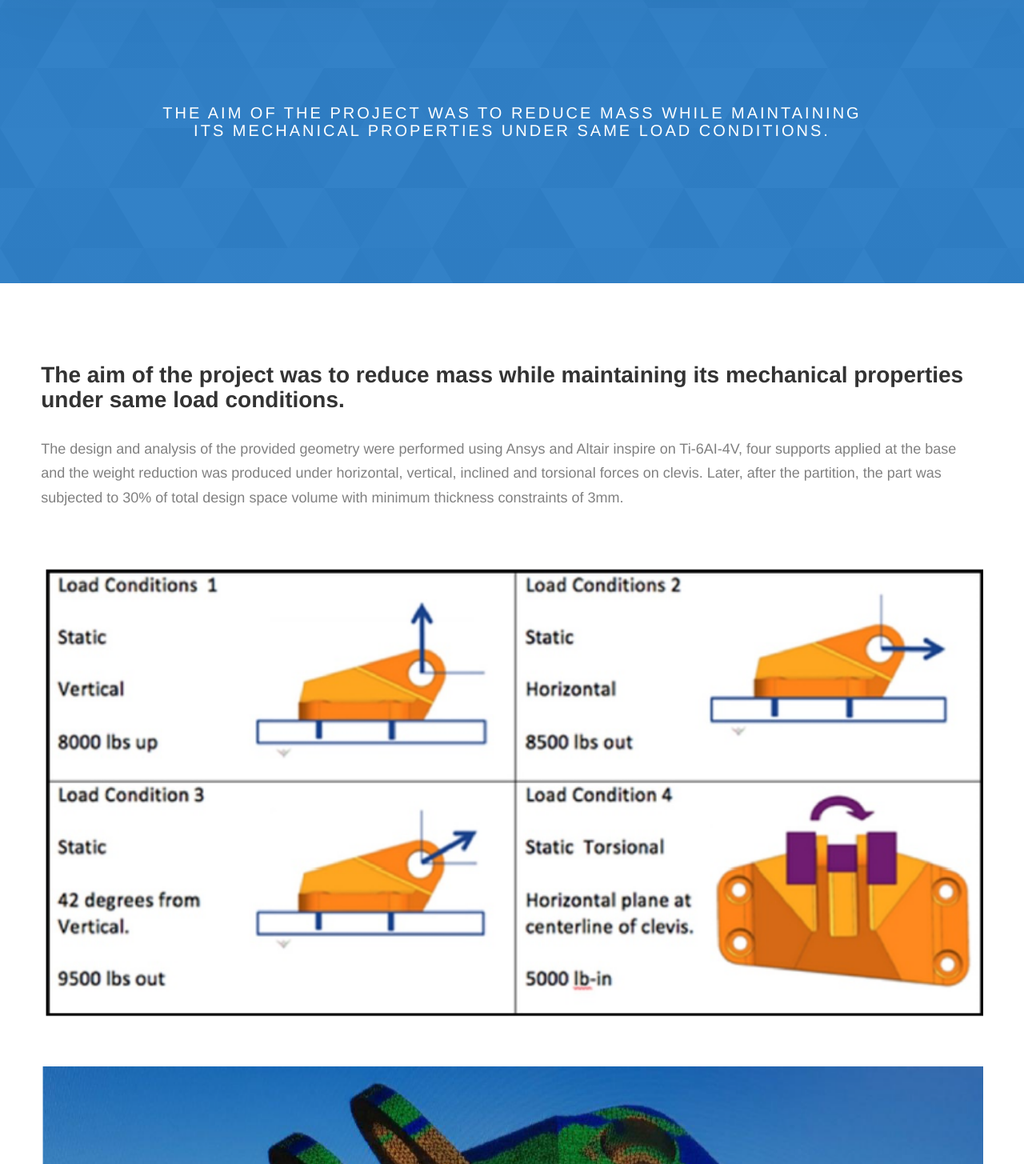
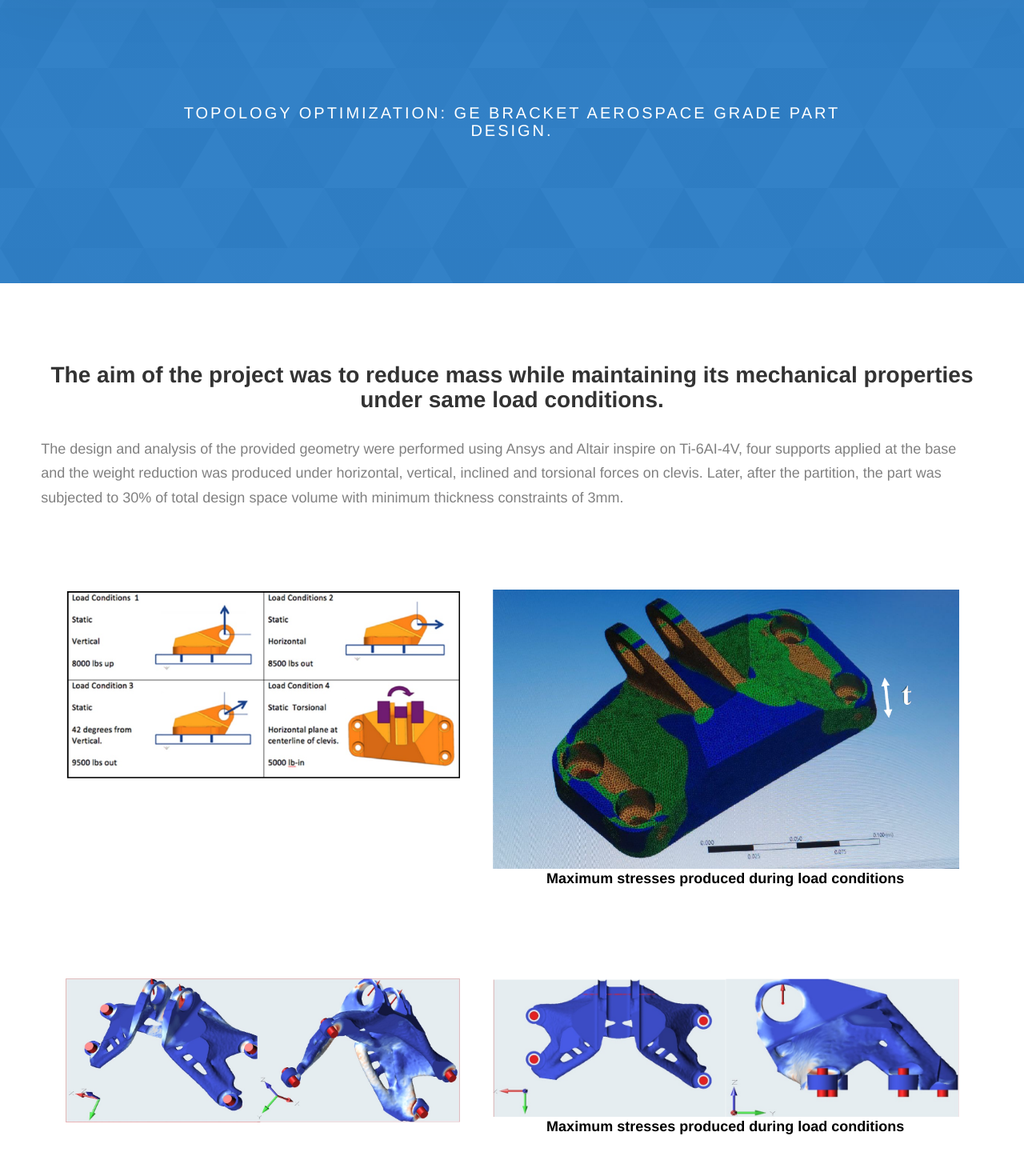
Before and after one commit to Pawankalwaniya/Pawankalwaniya, a website: page project2.html in a window 1280 px wide. Shown: the part 140-1595 px from the top of the page at 80% size. Drawn offline with nearby package versions, Linux system fonts and the light colour scheme.

Commit message:
Update project2.html

```diff
--- a/project2.html
+++ b/project2.html
@@ -93,8 +93,8 @@
   </header>
   <section class="project-cs-hero">
     <div class="project-cs-hero__content">
-      <h1 class="heading-primary" style="font-size: 2rem;">The aim of the project was to reduce mass while maintaining its
-        mechanical properties under same load conditions.</h1>
+      <h1 class="heading-primary" style="font-size: 2rem;">Topology Optimization: GE Bracket Aerospace Grade part
+        Design.</h1>
     </div>
   </section>
   <section class="project-details">
@@ -103,29 +103,33 @@
 
         <div class="project-details__content-main">
           <div class="project-details__desc">
-            <h3 class="project-details__content-title">The aim of the project was to reduce mass while maintaining its
+            <h3 class="project-details__content-title text-center">The aim of the project was to reduce mass while maintaining its
               mechanical properties under same load conditions.</h3>
             <p class="project-details__desc-para">
-              The design and analysis of the provided geometry were performed using Ansys and Altair inspire on Ti-6AI-4V,
-              four supports applied at the base and the weight reduction was produced under horizontal, vertical, inclined
+              The design and analysis of the provided geometry were performed using Ansys and Altair inspire on
+              Ti-6AI-4V,
+              four supports applied at the base and the weight reduction was produced under horizontal, vertical,
+              inclined
               and torsional forces on clevis. Later, after the partition, the part was subjected to 30% of total design
               space volume with minimum thickness constraints of 3mm.
             </p>
           </div>
         </div>
-        <div class="project-details__showcase-img-cont">
+        <div class="grid-container">
+          <div class="project-details__showcase-img-cont grid-item">
             <img src="./assets/project2/image1.png" alt="Project Image" class="project-details__showcase-img" />
           </div>
-        <div class="project-details__showcase-img-cont">
+          <div class="project-details__showcase-img-cont grid-item">
             <img src="./assets/project2/image2.png" alt="Project Image" class="project-details__showcase-img" />
             <p class="project_tit">Maximum stresses produced during load conditions</p>
           </div>
-        <div class="project-details__showcase-img-cont">
+          <div class="project-details__showcase-img-cont grid-item">
             <img src="./assets/project2/image3.png" alt="Project Image" class="project-details__showcase-img" />
           </div>
-        <div class="project-details__showcase-img-cont">
+          <div class="project-details__showcase-img-cont grid-item">
             <img src="./assets/project2/image4.png" alt="Project Image" class="project-details__showcase-img" />
             <p class="project_tit">Maximum stresses produced during load conditions</p>
+          </div>
         </div>
 
       </div>
```
Lines whose indentation alone changed are shown as unchanged.
